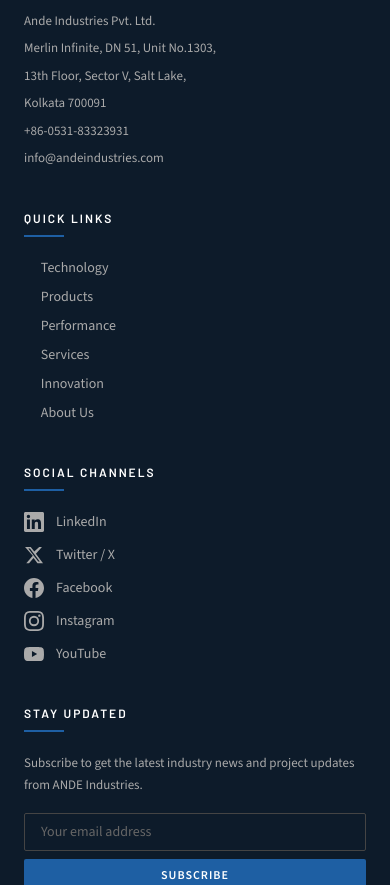
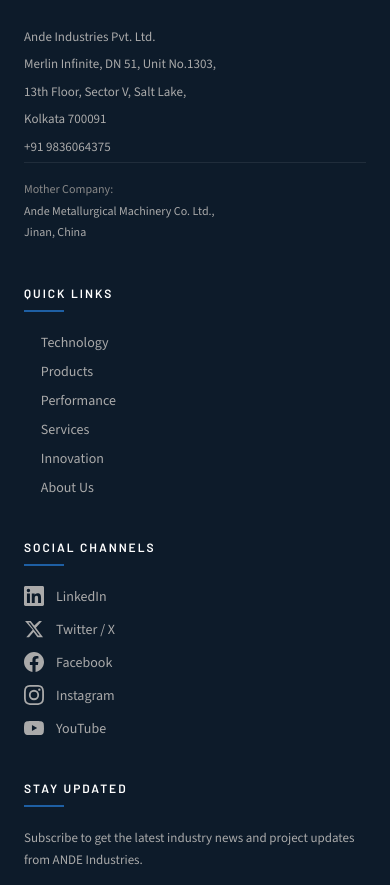
Before and after one commit to royal300/ande_industry, a React (Vite) app: page / in a window 390 px wide. Shown: the part 9787-10672 px from the top of the page. Built offline with nearby package versions, Linux system fonts and the light colour scheme.

Commit message:
Update logo size, phone number, remove email, add mother company info, update company hero image

```diff
--- a/src/components/layout/Footer.jsx
+++ b/src/components/layout/Footer.jsx
@@ -93,7 +93,7 @@
           {/* Column 1 — Brand */}
           <div>
             <Link to="/" className="inline-block mb-5">
-              <img src="/logo.png" alt="ANDE Industries" style={{ height: '48px', width: 'auto', objectFit: 'contain' }} />
+              <img src="/logo.png" alt="ANDE Industries" style={{ height: '64px', width: 'auto', objectFit: 'contain' }} />
             </Link>
             <div className="space-y-1" style={{ color: '#aaaaaa', fontSize: 13, lineHeight: 1.8 }}>
               <p>Ande Industries Pvt. Ltd.</p>
@@ -102,25 +102,18 @@
               <p>Kolkata 700091</p>
               <p className="mt-3">
                 <a
-                  href="tel:+8605318332393"
+                  href="tel:+919836064375"
                   className="transition-colors duration-200"
                   style={{ color: '#aaaaaa' }}
                   onMouseEnter={(e) => { e.currentTarget.style.color = '#fff'; }}
                   onMouseLeave={(e) => { e.currentTarget.style.color = '#aaaaaa'; }}
                 >
-                  +86-0531-83323931
+                  +91 9836064375
                 </a>
               </p>
-              <p>
-                <a
-                  href="mailto:info@andeindustries.com"
-                  className="transition-colors duration-200"
-                  style={{ color: '#aaaaaa' }}
-                  onMouseEnter={(e) => { e.currentTarget.style.color = '#fff'; }}
-                  onMouseLeave={(e) => { e.currentTarget.style.color = '#aaaaaa'; }}
-                >
-                  info@andeindustries.com
-                </a>
+              <p className="mt-4 pt-4" style={{ borderTop: '1px solid rgba(255,255,255,0.08)', color: '#888', fontSize: 12 }}>
+                Mother Company:<br />
+                <span style={{ color: '#aaaaaa' }}>Ande Metallurgical Machinery Co. Ltd.,<br />Jinan, China</span>
               </p>
             </div>
           </div>
--- a/src/components/layout/Navbar.jsx
+++ b/src/components/layout/Navbar.jsx
@@ -28,7 +28,7 @@
 
         {/* Logo Area */}
         <Link to="/" className="flex items-center" onClick={() => setMobileMenuOpen(false)}>
-          <img src="/logo.png" alt="ANDE Industries" style={{ height: '52px', width: 'auto', objectFit: 'contain' }} />
+          <img src="/logo.png" alt="ANDE Industries" style={{ height: '64px', width: 'auto', objectFit: 'contain' }} />
         </Link>
 
         {/* Desktop Navigation */}
--- a/src/pages/company/CompanyPage.jsx
+++ b/src/pages/company/CompanyPage.jsx
@@ -13,8 +13,8 @@
       {/* Hero Image */}
       <div className="w-full" style={{ maxHeight: '480px', overflow: 'hidden' }}>
         <img
-          src="/images/company_main_1780751570190.webp"
-          alt="Ande Industries Facility"
+          src="/images/ande_image.jpg"
+          alt="Ande Industries"
           style={{ width: '100%', height: '480px', objectFit: 'cover', display: 'block' }}
         />
       </div>
```
Also changed, not shown: public/images/ande_image.jpg (added).
